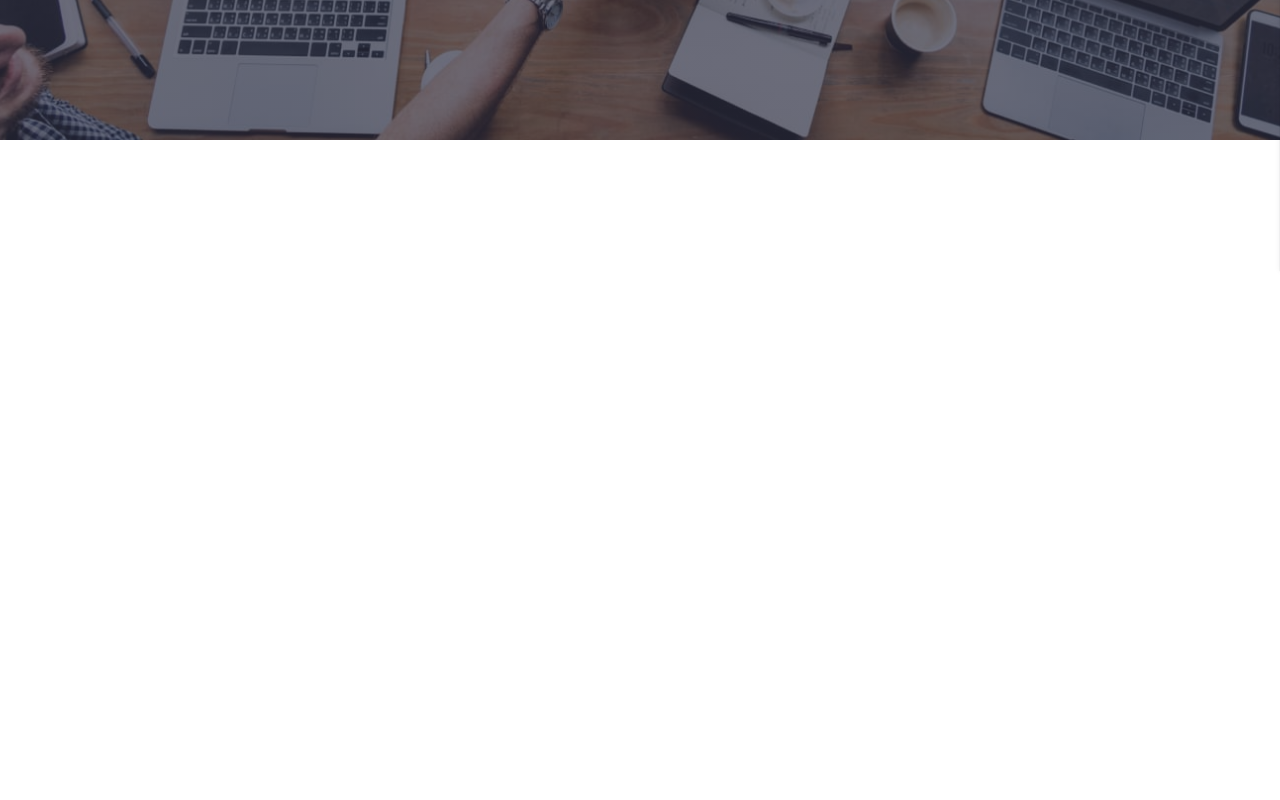
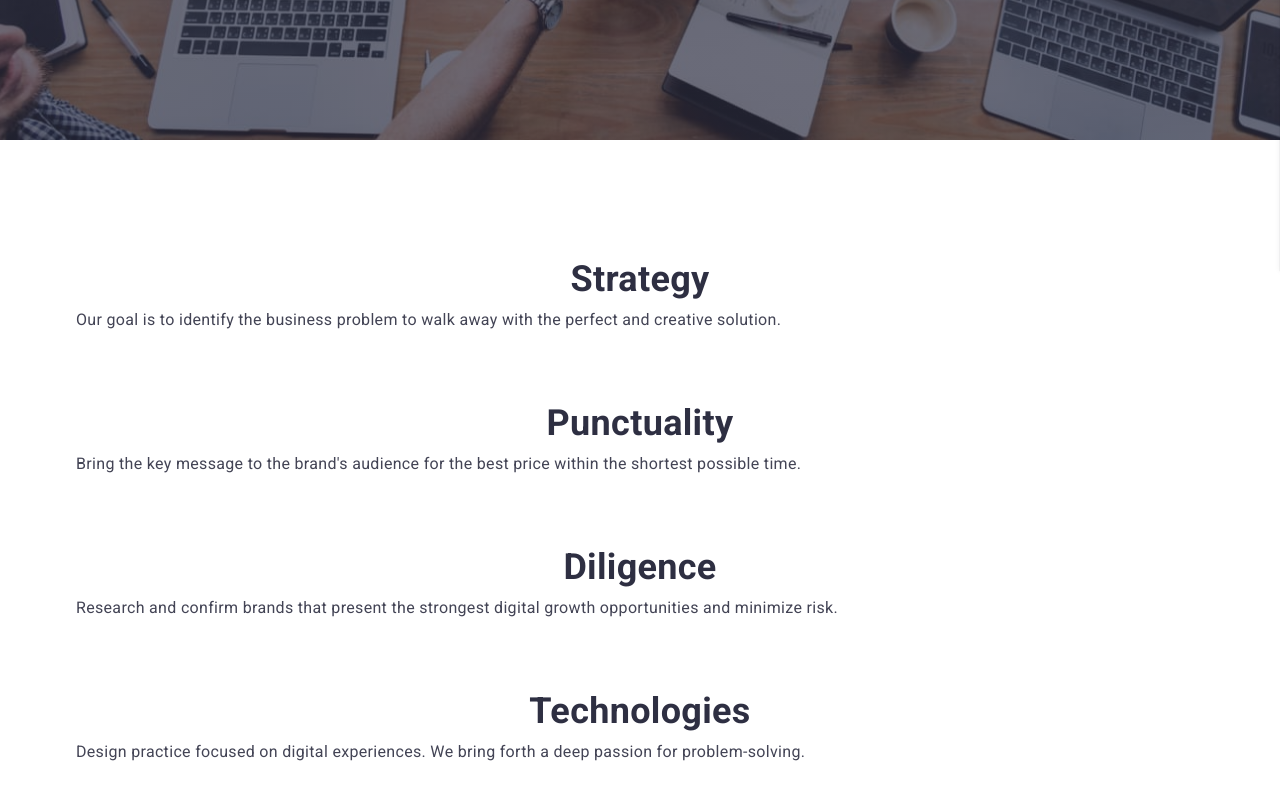
Before and after one commit to GinGreen91/goit-markup-hw-07, a plain HTML site: page index.html in a window 1280 px wide. Shown: the part 530-1330 px from the top of the page. Before the commit the page ends 800 px from the top, so only its background shows below. Drawn offline with nearby package versions, Linux system fonts and the light colour scheme.

Commit message:
thats all for today

```diff
--- a/css/styles.css
+++ b/css/styles.css
@@ -41,14 +41,15 @@ img {
 	display: block;
 }
 
-.container {
+/* .container {
 	max-width: 1158px;
 	padding: 0 15px;
 	margin: 0 auto;
-}
+} */
 
 .section {
-	padding: 120px 0;
+	/* padding: 120px 0; */
+	padding: 96px 0;
 }
 
 button {
@@ -325,6 +326,7 @@ button {
 	}
 	.header-navigation {
 		display: flex;
+		margin-left: 123px;
 	}
 	.header-contacts {
 		display: flex;
@@ -435,18 +437,24 @@ button {
 }
 /*------------------- ХОВАНКА ----------------*/
 
+/* .features-container {
+	max-width: 100%;
+} */
+
 .features-list,
 .activities-list,
 .team-list,
 .header-navigation-list {
 	display: flex;
 	list-style-type: none;
+	flex-wrap: wrap;
 }
 
 .features-icon {
 	margin: 24px 102px;
 }
 .features-image {
+	display: none;
 	width: 264px;
 	height: 110px;
 	background: #f4f4fd;
@@ -454,7 +462,8 @@ button {
 }
 
 .features-list {
-	gap: 24px;
+	gap: 72px 24px;
+	max-width: 100%;
 }
 
 .section-activities {
@@ -479,10 +488,16 @@ button {
 }
 
 .features-subtitle {
-	margin-top: 8px;
+	/* margin-top: 8px; */
+	font-size: 36px;
+	font-weight: 700;
+	line-height: 1.11;
+	text-transform: capitalize;
+	text-align: center;
 }
 .features-item {
-	width: 264px;
+	/* width: 264px; */
+	width: 100%;
 }
 
 .subtitle-description,
--- a/index.html
+++ b/index.html
@@ -58,8 +58,8 @@
 			</section>
 			<!----- головне зображення кінець ----->
 			<!----- секція функції початок ----->
-			<!-- <section class="section-features section">
-				<div class="container">
+			<section class="section-features section">
+				<div class="features-container container">
 					<h2 class="visually-hidden">Features</h2>
 					<ul class="features-list">
 						<li class="features-item">
@@ -108,7 +108,7 @@
 						</li>
 					</ul>
 				</div>
-			</section> -->
+			</section>
 			<!----- секція функції кінець ----->
 			<!----- секція активність початок ----->
 			<!-- <section class="section-activities section">
```
